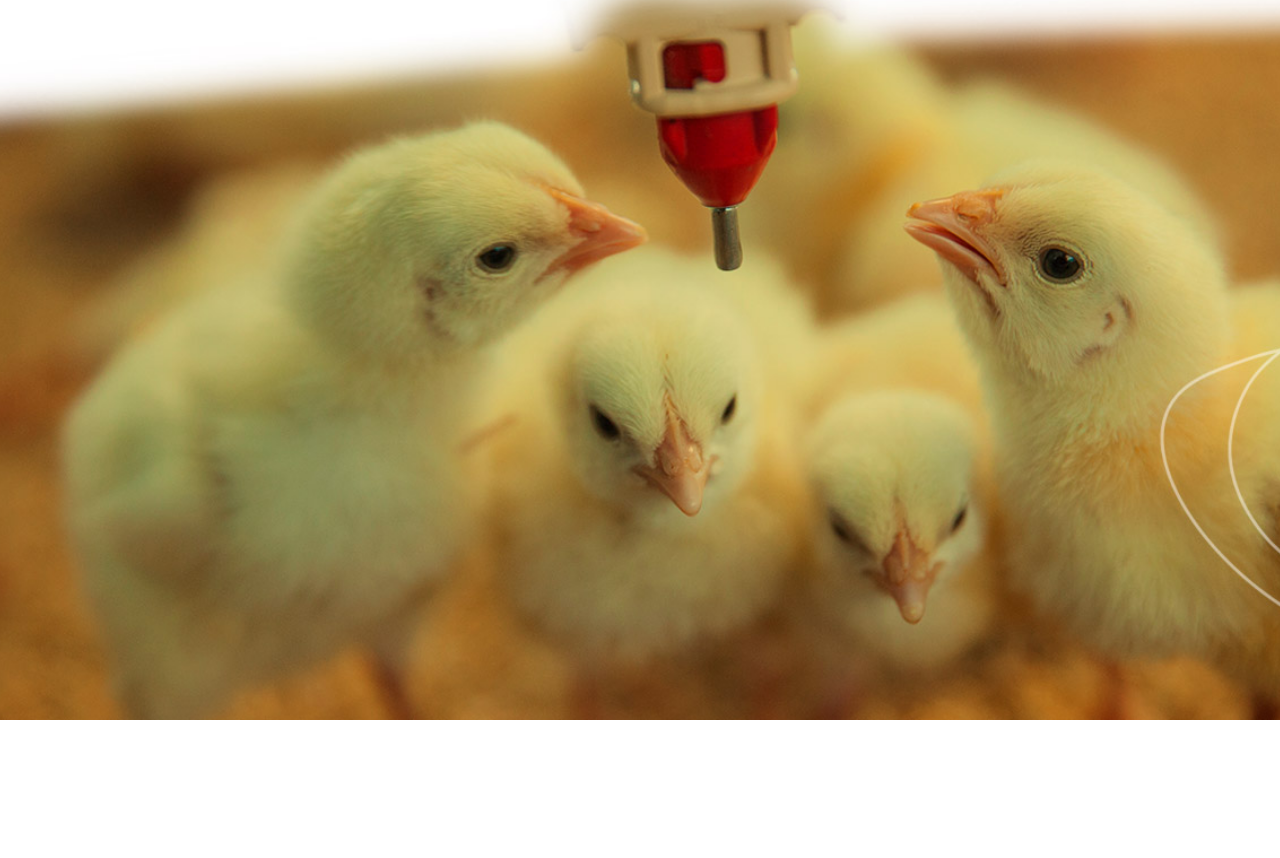
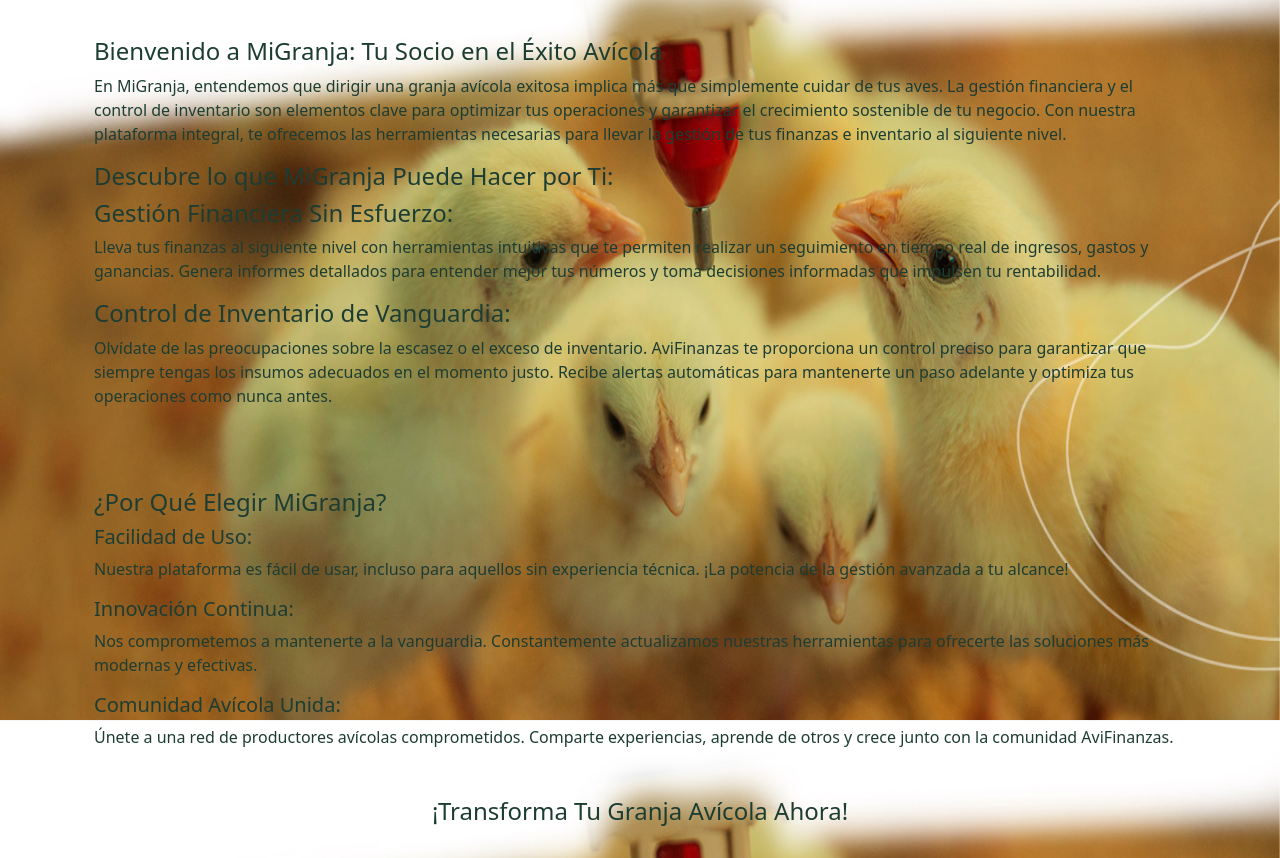
Before and after one commit to joker120620/project--mi-granja, a plain HTML site: page frontend/src/home/home.html in a window 1280 px wide. Shown: the part 80-938 px from the top of the page. Before the commit the page ends 800 px from the top, so only its background shows below. Drawn offline with nearby package versions, Linux system fonts and the light colour scheme; some packages are replaced by stand-ins of ours; a script that the page names is missing.

Commit message:
Update home.html

```diff
--- a/frontend/src/home/home.html
+++ b/frontend/src/home/home.html
@@ -27,7 +27,7 @@
                     <span class="navbar-toggler-icon"></span>
                 </button>
                 <div class="  collapse navbar-collapse" id="navbarSupportedContent">
-                    <ul class="mx-lg-5 nav-list-ul-home gap-lg-3">
+                    <ul class="mx-lg-5 nav-list-ul-home gap-lg-3 navbar-nav me-auto mb-2 mb-lg-0">
                         <li>
                             <button class="nav-btn-home">Inicio</button>
                         </li>
@@ -50,9 +50,50 @@
         </nav>
     </header>
     <main>
-        <section></section>
+        <section>
+            <div class="div-text-content-home container mt-3 p-4 g-lg-3">
+                <h4>Bienvenido a MiGranja: Tu Socio en el Éxito Avícola</h4>
+                <p>En MiGranja, entendemos que dirigir una granja avícola exitosa implica más que simplemente cuidar de
+                    tus aves. La gestión financiera y el control de inventario son elementos clave para optimizar tus
+                    operaciones y garantizar el crecimiento sostenible de tu negocio. Con nuestra plataforma integral,
+                    te ofrecemos las herramientas necesarias para llevar la gestión de tus finanzas e inventario al
+                    siguiente nivel.</p>
+                <h4>Descubre lo que MiGranja Puede Hacer por Ti:</h4>
+                <h4>Gestión Financiera Sin Esfuerzo:</h4>
+                <p>Lleva tus finanzas al siguiente nivel con herramientas intuitivas que te permiten realizar un
+                    seguimiento en tiempo real de ingresos, gastos y ganancias.
+                    Genera informes detallados para entender mejor tus números y toma decisiones informadas que impulsen
+                    tu rentabilidad.</p>
+                <p>
+                <h4> Control de Inventario de Vanguardia:</h4>
+                <p>Olvídate de las preocupaciones sobre la escasez o el exceso de inventario. AviFinanzas te proporciona
+                    un control preciso para garantizar que siempre tengas los insumos adecuados en el momento justo.
+                    Recibe alertas automáticas para mantenerte un paso adelante y optimiza tus operaciones como nunca
+                    antes.
+                </p>
+            </div>
+            <div class="div-text-content-home container mt-3 p-4 g-lg-3">
+                <h4>¿Por Qué Elegir MiGranja?</h4>
+                <h5> Facilidad de Uso:</h5>
+                <p>Nuestra plataforma es fácil de usar, incluso para aquellos sin experiencia técnica. ¡La potencia de
+                    la gestión avanzada a tu alcance!
+                </p>
+                <h5>Innovación Continua:</h5>
+                <p>Nos comprometemos a mantenerte a la vanguardia. Constantemente actualizamos nuestras herramientas
+                    para ofrecerte las soluciones más modernas y efectivas.
+                </p>
+                <h5>Comunidad Avícola Unida:</h5>
+                <p>Únete a una red de productores avícolas comprometidos. Comparte experiencias, aprende de otros y
+                    crece junto con la comunidad AviFinanzas.</p>
+                    <div class="footer w-100">
+                        <h4 class="d-flex justify-content-center mt-5">¡Transforma Tu Granja Avícola Ahora!</h4>
+                    </div>
+            </div>
+        </section>
     </main>
-    <footer></footer>
+    <footer>
+
+    </footer>
     <script src="./scriptHome.js"></script>
 </body>
 
```
